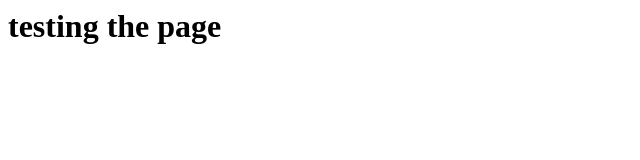
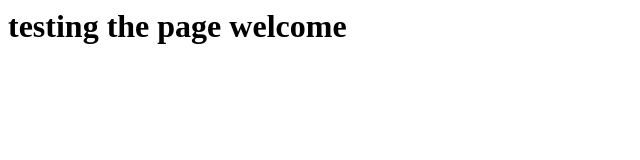
Before and after one commit to narayanatg/narayanatg.github.io, a plain HTML site: page index.html in a window 1280 px wide. Shown: the whole page, without its empty margins (0-640 px from the left). Drawn offline with Linux system fonts and the light colour scheme.

Commit message:
added index file

```diff
--- a/index.html
+++ b/index.html
@@ -1,3 +1,3 @@
 <html>
-  <body><div><h1>testing the page</h1></div></body>
+  <body><div><h1>testing the page welcome</h1></div></body>
 </html>
```
